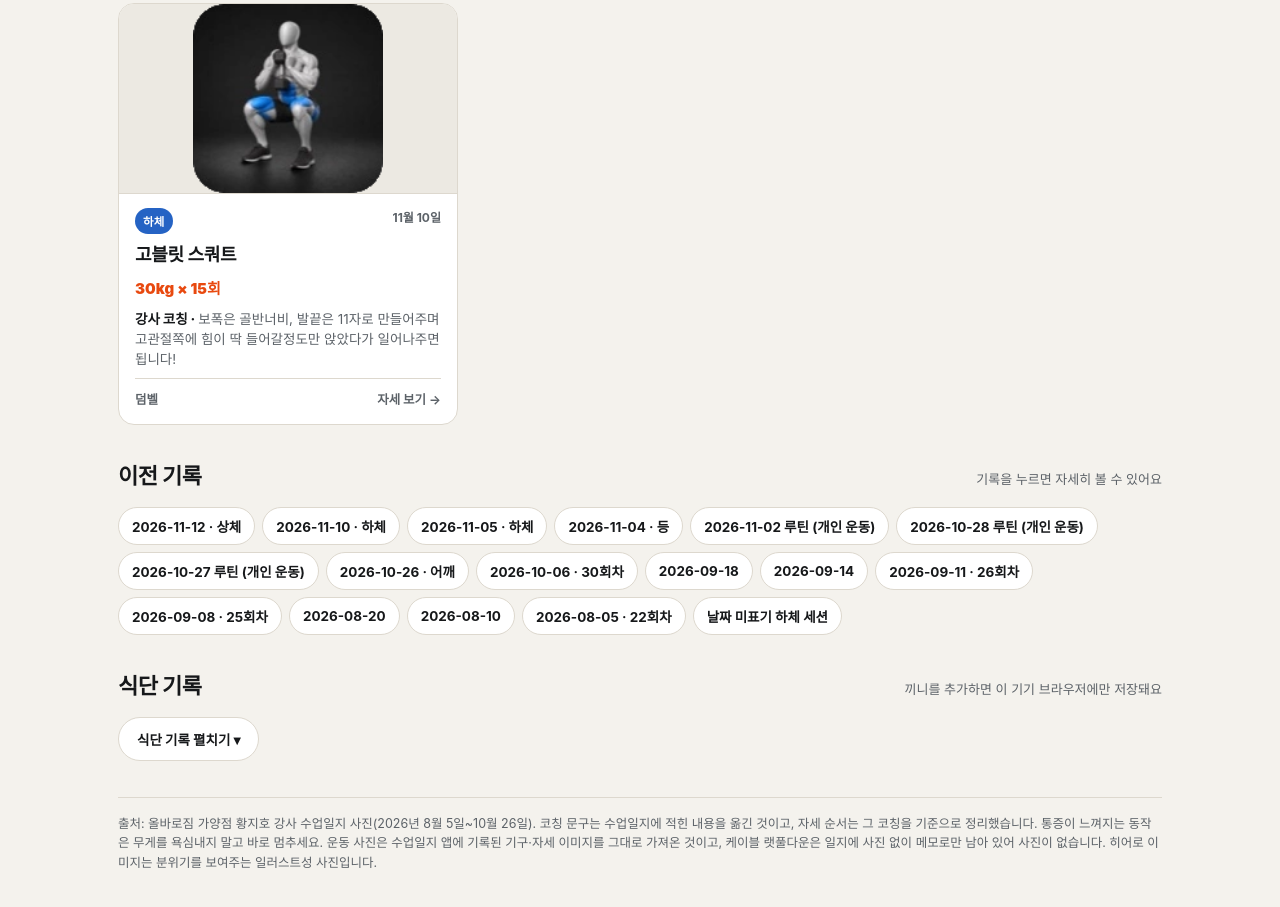
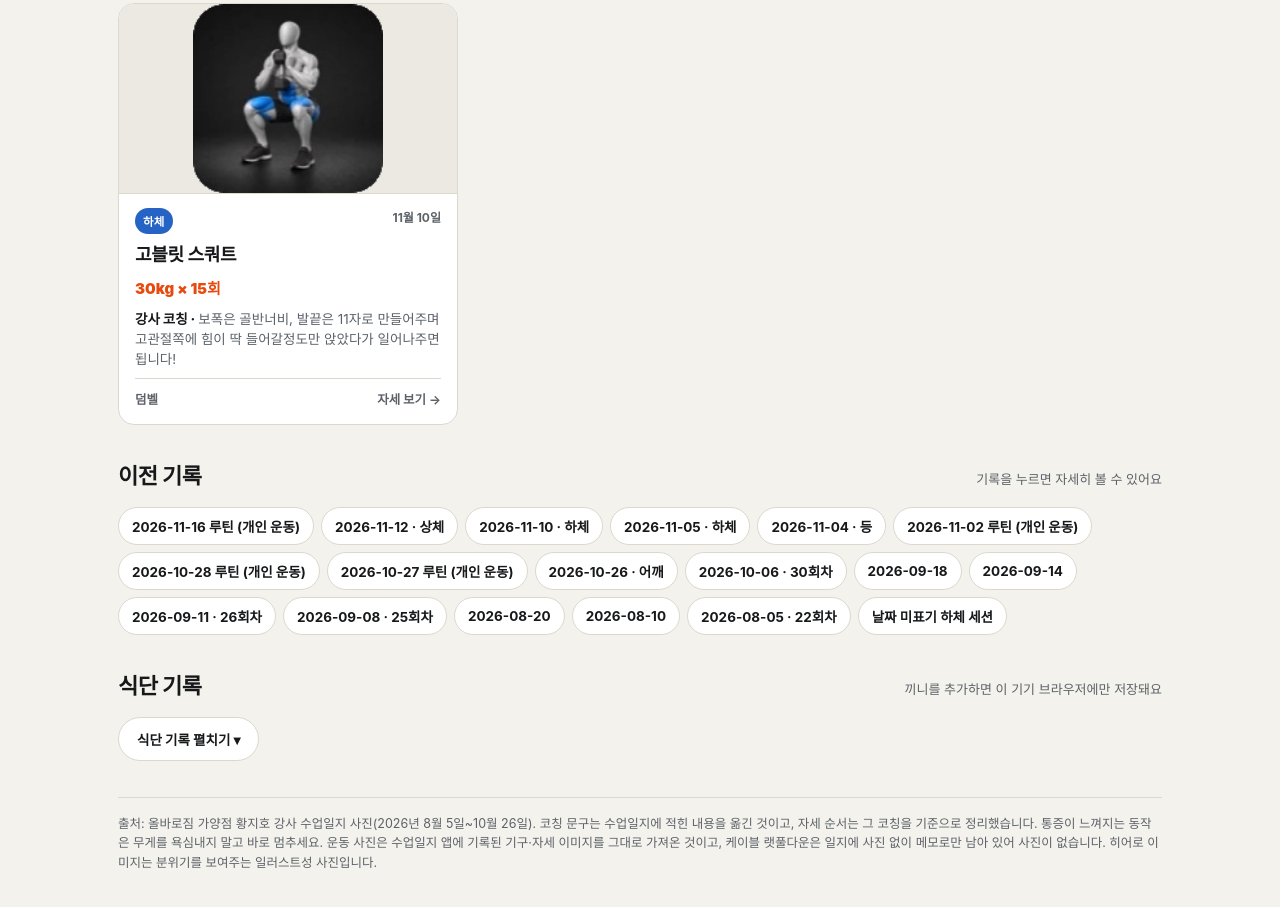
Before and after one commit to code-bross/gym-diary, a plain HTML site: page site/index.html in a window 1280 px wide. Shown: the part 5982-6889 px from the top of the page. Drawn offline with Linux system fonts and the light colour scheme; a web font is replaced by a local one.

Commit message:
Add 2026-11-16 solo routine chip to previous records

```diff
--- a/site/index.html
+++ b/site/index.html
@@ -475,6 +475,7 @@ function renderPrivate(md){
 dlg.addEventListener('click',e=>{if(e.target===dlg)dlg.close()});
 
 const RECORDS=[
+["2026-11-16 루틴 (개인 운동)","records/2026-11-16-routine.md"],
 ["2026-11-12 · 상체","records/2026-11-12.md"],
 ["2026-11-10 · 하체","records/2026-11-10.md"],
 ["2026-11-05 · 하체","records/2026-11-05.md"],
```
